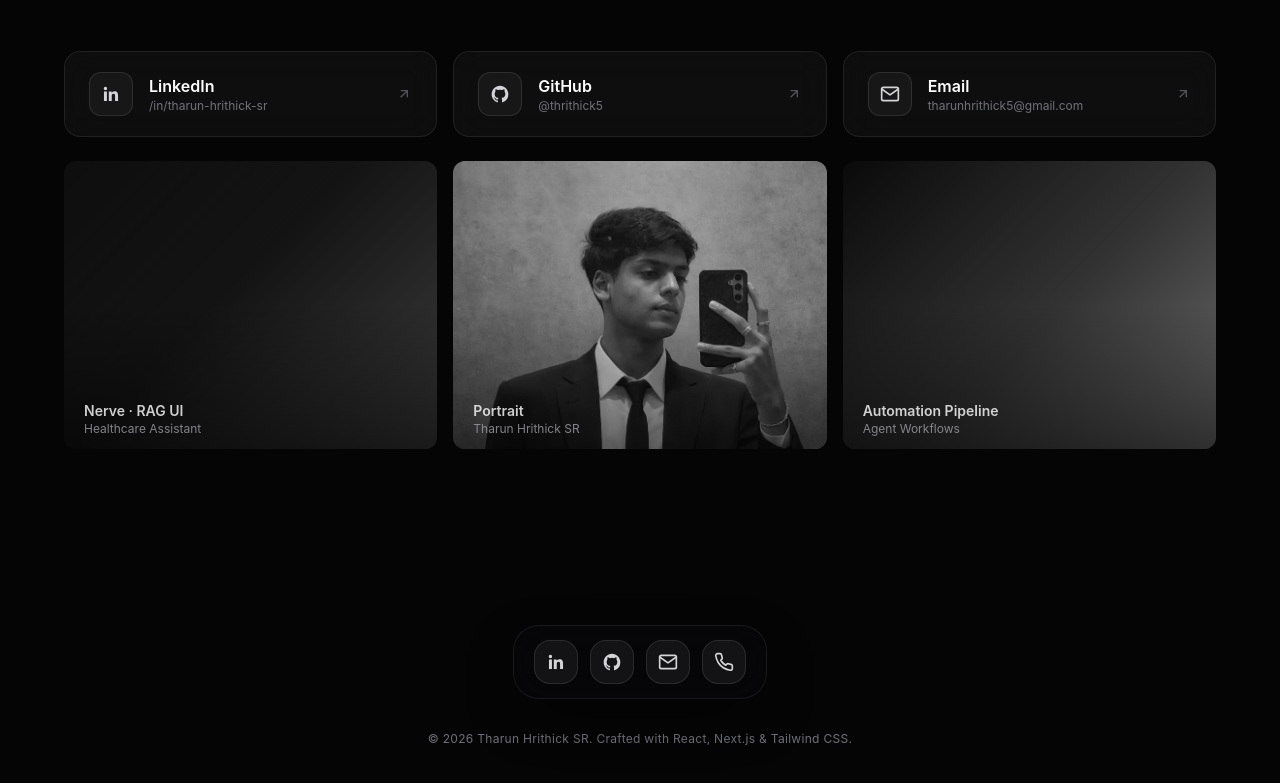
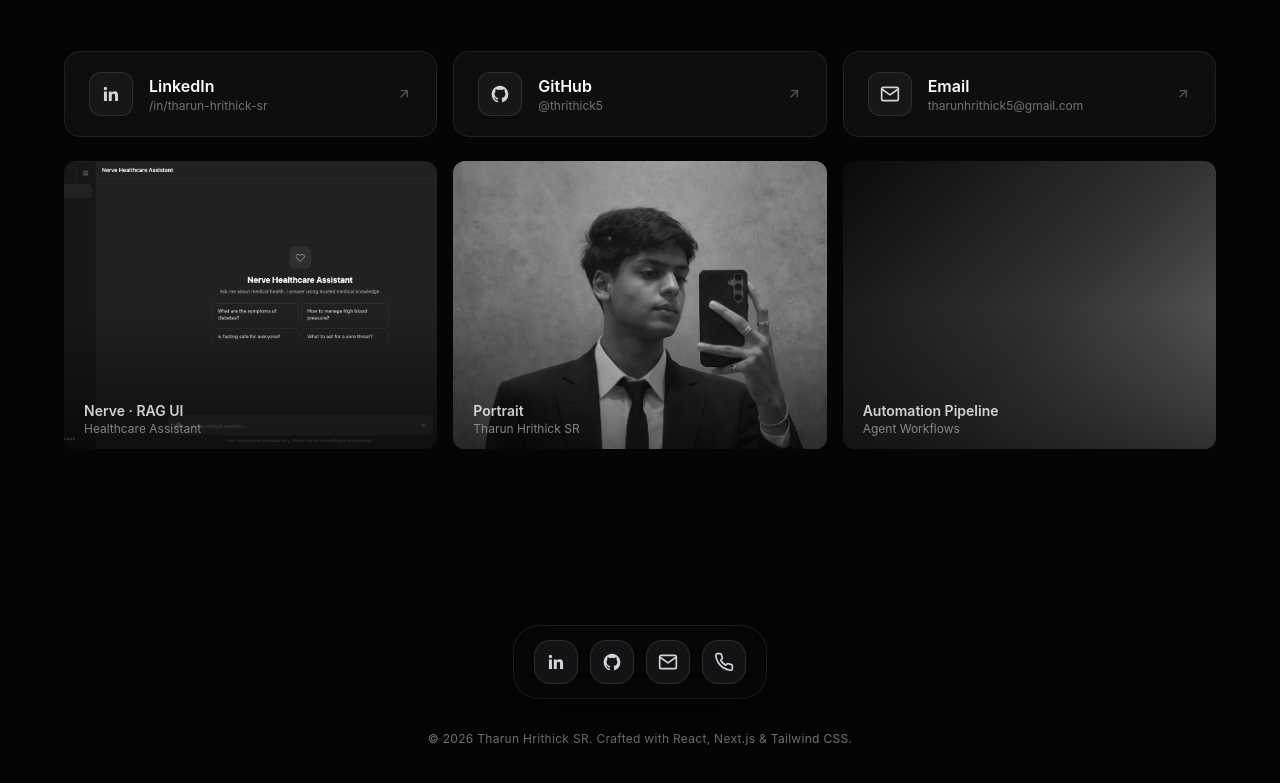
Before and after one commit to thrithick5/Tharun_Portfolio, a Next.js app: page / in a window 1280 px wide. Shown: the part 5208-5991 px from the top of the page. Built offline with nearby package versions, Linux system fonts and the light colour scheme.

Commit message:
Add Nerve Healthcare Assistant chat page image and update gallery item

```diff
--- a/src/data.ts
+++ b/src/data.ts
@@ -170,7 +170,8 @@ export const galleryItems = [
     caption: "Healthcare Assistant",
     background:
       "linear-gradient(135deg, #1a0a0f, #5c0000 45%, #e11d48 120%)",
-    image: null,
+    image: "/nerve-chat.png",
+    link: "https://nerve-healthcare-assistant.vercel.app",
   },
   {
     label: "Portrait",
```
Also changed, not shown: public/nerve-chat.png (added).
